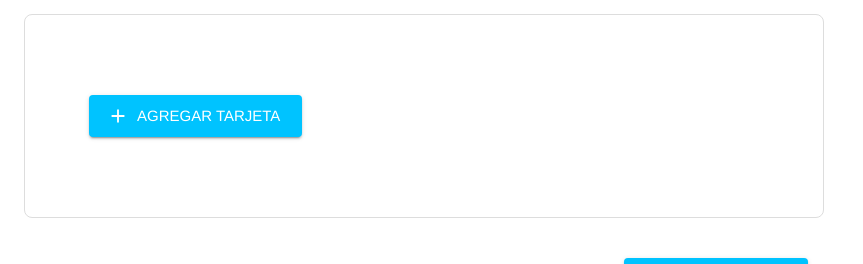
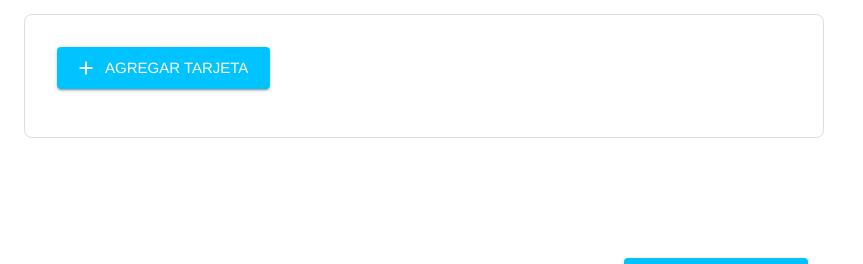
Before and after one commit to CONSYSTEC-GT/plantgup, a React (Vite) app: page /CreateTemplateCarousel in a window 1280 px wide. Shown: the part 1423-1687 px from the top of the page, without its empty margins (0-863 px from the left). Built offline with nearby package versions, Linux system fonts and the light colour scheme; sample sign-in values are in the browser's storage.

Commit message:
Update TemplateFormCarousel.jsx

```diff
--- a/src/components/TemplateFormCarousel.jsx
+++ b/src/components/TemplateFormCarousel.jsx
@@ -851,7 +851,6 @@ const TemplateFormCarousel = () => {
         </Box>
 
         {/* Carrusel --data-urlencode content */}<Box sx={{ width: '100%', marginTop: 2, p: 4, border: "1px solid #ddd", borderRadius: 2 }}>
-        <Box sx={{ width: '100%', marginTop: 2, p: 4 }}>
           {/* Agregar tarjeta */}<Button
             startIcon={<AddIcon />}
             variant="contained"
@@ -862,6 +861,7 @@ const TemplateFormCarousel = () => {
             Agregar Tarjeta
           </Button>
           </Box>
+          <Box sx={{ width: '100%', marginTop: 2, p: 4 }}>
 
           <Swiper
             modules={[Navigation, Pagination]}
```
